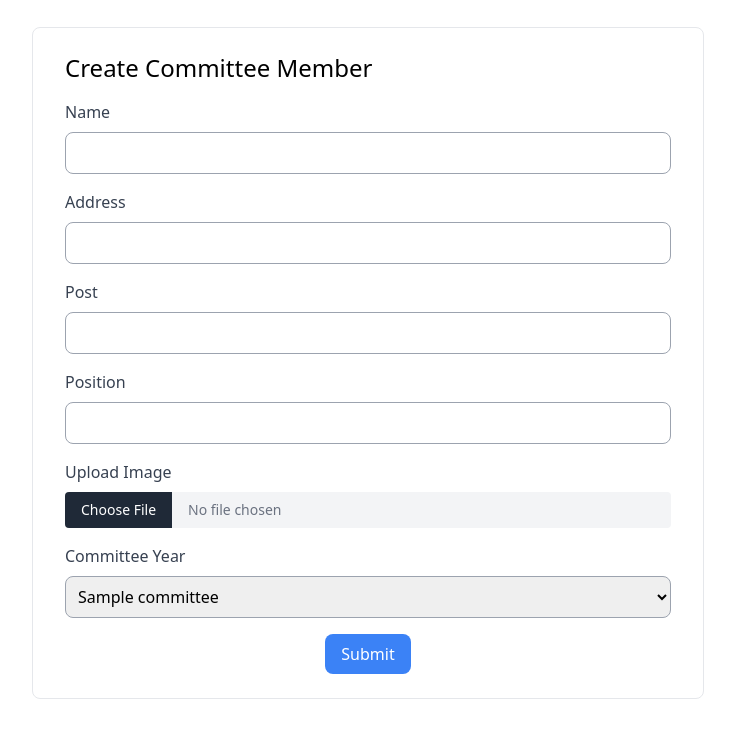
After one commit to prekshaAcharya5/Temple_Project, a Django app: page /mandir/add_member/ in a window 1280 px wide. The commit adds this page. Shown: the part 157-888 px from the top of the page, without its empty margins (272-1007 px from the left). Run offline with Django 5.2, Linux system fonts and the light colour scheme; tables that the repository leaves empty hold one stand-in row (values such as "Sample post").

Commit message:
'committe,committe_member'

```diff
--- a/temple/mandir/models.py
+++ b/temple/mandir/models.py
@@ -2,6 +2,7 @@ from django.db import models
 
 # Create your models here.
 from django.db import models
+from django.core.validators import RegexValidator
 
 
 # class User(models.Model):
@@ -33,7 +34,7 @@ class CommitteeMember(models.Model):
     post = models.CharField(max_length=100)
     position = models.CharField(max_length=100)
     image = models.ImageField(upload_to='committee_members/')
-    c_id = models.ForeignKey(Committee, on_delete=models.CASCADE)
+    c_id = models.ForeignKey(Committee, on_delete=models.CASCADE,db_column='c_id')
 
     def __str__(self):
         return self.name
@@ -63,6 +64,17 @@ class Donor(models.Model):
     id = models.AutoField(primary_key=True)
     name = models.CharField(max_length=255)
     address = models.TextField()
+    phone_number = models.CharField(
+        max_length=10,null=False,default='9812345678',
+        validators=[
+            RegexValidator(
+                regex=r'^\d{10}$',
+                message="Phone number must be exactly 10 digits.",
+                code='invalid_phone_number'
+            )
+        ],
+    )
+    email=models.EmailField(null=True)
     amount = models.DecimalField(max_digits=10, decimal_places=2)
     donated_date = models.DateField()
 
--- /dev/null
+++ b/temple/mandir/templates/front/create_committee_member.html
@@ -0,0 +1,73 @@
+<!DOCTYPE html>
+<html lang="en">
+
+<head>
+    <meta charset="UTF-8">
+    <meta name="viewport" content="width=device-width, initial-scale=1.0">
+    <title>Create Committee Member Page</title>
+    {% load static %}
+    <link href="{% static 'src/styles.css' %}" rel="stylesheet" />
+</head>
+
+<body>
+    {% include '../components/_navbar.html' %}
+
+    <div class="bg-white border rounded-lg px-8 py-6 mx-auto my-8 max-w-2xl">
+        <h2 class="text-2xl font-medium mb-4">Create Committee Member</h2>
+        <form action="{% url "add_member" %}" method="POST" enctype="multipart/form-data">
+            {% csrf_token %}
+            <!-- Name Input -->
+            <div class="mb-4">
+                <label for="name" class="block text-gray-700 font-medium mb-2">Name</label>
+                <input type="text" id="name" name="name"
+                    class="border border-gray-400 p-2 w-full rounded-lg focus:outline-none focus:border-blue-400" required>
+            </div>
+
+            <!-- Address Input -->
+            <div class="mb-4">
+                <label for="address" class="block text-gray-700 font-medium mb-2">Address</label>
+                <input type="text" id="address" name="address"
+                    class="border border-gray-400 p-2 w-full rounded-lg focus:outline-none focus:border-blue-400" required>
+            </div>
+
+            <!-- Post Input -->
+            <div class="mb-4">
+                <label for="post" class="block text-gray-700 font-medium mb-2">Post</label>
+                <input type="text" id="post" name="post"
+                    class="border border-gray-400 p-2 w-full rounded-lg focus:outline-none focus:border-blue-400" required>
+            </div>
+
+            <!-- Position Input -->
+            <div class="mb-4">
+                <label for="position" class="block text-gray-700 font-medium mb-2">Position</label>
+                <input type="text" id="position" name="position"
+                    class="border border-gray-400 p-2 w-full rounded-lg focus:outline-none focus:border-blue-400" required>
+            </div>
+
+            <!-- Image Upload -->
+            <div class="mb-4">
+                <label for="image" class="block text-gray-700 font-medium mb-2">Upload Image</label>
+                <input type="file" id="image" name="image"
+                    class="w-full text-gray-500 font-medium text-sm bg-gray-100 file:cursor-pointer cursor-pointer file:border-0 file:py-2 file:px-4 file:mr-4 file:bg-gray-800 file:hover:bg-gray-700 file:text-white rounded" />
+            </div>
+
+            <!-- Committee Year Select -->
+            <div class="mb-4">
+                <label for="c_id" class="block text-gray-700 font-medium mb-2">Committee Year</label>
+                <select id="c_id" name="committee_id"
+                    class="border border-gray-400 p-2 w-full rounded-lg focus:outline-none focus:border-blue-400" required>
+                    {% for committee in committees %}
+                    <option value="{{committee.id }}">{{ committee.name }}</option>
+                    {% endfor %}
+                </select>
+            </div>
+
+            <!-- Submit Button -->
+            <div class="text-center">
+                <button type="submit" class="bg-blue-500 text-white px-4 py-2 rounded-lg hover:bg-blue-600">Submit</button>
+            </div>
+        </form>
+    </div>
+</body>
+
+</html>
--- a/temple/mandir/urls.py
+++ b/temple/mandir/urls.py
@@ -1,6 +1,6 @@
 from django.urls import path
 from .views.auth_views import register,login
-from .views.main_views import about_us,be_a_doner,doner,event,gallery,home,committe_member,notice,committe,add_member
+from .views.main_views import about_us,be_a_doner,doner,event,gallery,home,committe_member,notice,committe,create_committee_member,add_committe
 
 urlpatterns = [
         path("register",register),
@@ -11,8 +11,9 @@ urlpatterns = [
         path("event",event),
         path("gallery",gallery),
         path("",home),
-        path('',committe),
-        path('addmember/',add_member),
-        path("member",committe_member),
+        path('committe',committe),
+        path('add_member/',create_committee_member,name='add_member'),
+        path("committe_member",committe_member,name='committe_member'),
+        path('add_committe/',add_committe,name="add_committe"),
         path("notice",notice)
     ]
--- a/temple/mandir/views/main_views.py
+++ b/temple/mandir/views/main_views.py
@@ -1,5 +1,6 @@
-from django.shortcuts import render,redirect
+from django.shortcuts import render,redirect,get_object_or_404
 from ..models import Committee,CommitteeMember,Content,ContentImage,Donor,DonorImage,ContactUs
+from django.http import HttpResponseBadRequest,HttpResponseNotFound
 
 def home(request):
     return render(request,'front/home.html')
@@ -19,32 +20,89 @@ def event(request):
 def gallery(request):
     return render(request,'front/gallery.html')
 
+def add_committe(request):
+    if request.method == 'POST':
+        name = request.POST.get("name")
+        start_date = request.POST.get("start_date")
+        end_date = request.POST.get("end_date")
+        is_current = request.POST.get("is_current") == "on"
+        Committee.objects.create(
+            name=name,
+            start_date=start_date,
+            end_date=end_date,
+            is_current=is_current,
+        )
+        return redirect('add_committe')
+    return render(request, 'front/add_committe.html')
+
 def committe(request):
-    return render(request,'font/committe.html')
+    # Fetch all committees to display
+    committees = Committee.objects.all()
+    return render(request, 'front/committe.html', {'committees': committees})
 
-def add_member(request):
-    if request.method=='POST':
-        name=request.POST.get('name')
-        address=request.POST.get('address')
-        post=request.POST.get('post')
-        position=request.POST.get('position')
-        image=request.FILES.get('committee_members')
-        member=CommitteeMember.objects.create(
+def create_committee_member(request):
+    if request.method == 'POST':
+        name = request.POST.get('name')
+        address = request.POST.get('address')
+        post = request.POST.get('post')
+        position = request.POST.get('position')
+        image = request.FILES.get('image')  # Ensure the input name is 'image'
+        c_id = request.POST.get('committee_id')
+        committee = get_object_or_404(Committee, id=c_id)
+
+        # Create and save the CommitteeMember instance
+        committemember=CommitteeMember.objects.create(
             name=name,
             address=address,
             post=post,
             position=position,
             image=image,
-            c_id=request.c
+            c_id=committee
         )
-        member.save()
+        committemember.save()
         return redirect('add_member')
 
-    return render(request,'front/committe_member.html')
+    # Fetch committees for the dropdown
+    committees = Committee.objects.all()
+    return render(request, 'front/create_committee_member.html', {'committees': committees})
+#  def create_committee_member(request):
+#     if request.method == 'POST':
+#         # Handle form submission (process POST data)
+#         name = request.POST.get('name')
+#         address = request.POST.get('address')
+#         post = request.POST.get('post')
+#         position = request.POST.get('position')
+#         image = request.FILES.get('image')
+#         committee_id = request.POST.get('committee_id')
+
+#         # Validate committee existence
+#         try:
+#             committee = Committee.objects.get(id=committee_id)
+#         except Committee.DoesNotExist:
+#             return HttpResponseBadRequest("Invalid committee ID.")
+
+#         # Create a new committee member
+#         CommitteeMember.objects.create(
+#             name=name,
+#             address=address,
+#             post=post,
+#             position=position,
+#             image=image,
+#             c_id=committee
+#         )
+#         return HttpResponse("Committee member created successfully.")
+
+#     elif request.method == 'GET':
+#         # Render the form template
+#         committees = Committee.objects.all()
+#         return render(request, 'fronts/create_committee_member.html', {'committees': committees})
+
+#     else:
+#         return HttpResponseBadRequest("Invalid request method.")
 
 def committe_member(request):
     members=CommitteeMember.objects.all()
-    return render(request,'front/committe_member')
+    return render(request,'front/committe_member',{'members':members})
 
 def notice(request):
     return render(request,'front/notice.html')
--- a/temple/static/src/styles.css
+++ b/temple/static/src/styles.css
@@ -663,6 +663,11 @@ video {
   margin-bottom: 1.5rem;
 }
 
+.my-8 {
+  margin-top: 2rem;
+  margin-bottom: 2rem;
+}
+
 .\!mt-8 {
   margin-top: 2rem !important;
 }
@@ -1162,6 +1171,11 @@ video {
   border-color: rgb(209 213 219 / var(--tw-border-opacity, 1));
 }
 
+.border-gray-400 {
+  --tw-border-opacity: 1;
+  border-color: rgb(156 163 175 / var(--tw-border-opacity, 1));
+}
+
 .bg-\[\#011c2b\] {
   --tw-bg-opacity: 1;
   background-color: rgb(1 28 43 / var(--tw-bg-opacity, 1));
@@ -1175,6 +1189,11 @@ video {
 .bg-blue-100 {
   --tw-bg-opacity: 1;
   background-color: rgb(219 234 254 / var(--tw-bg-opacity, 1));
+}
+
+.bg-blue-500 {
+  --tw-bg-opacity: 1;
+  background-color: rgb(59 130 246 / var(--tw-bg-opacity, 1));
 }
 
 .bg-blue-600 {
@@ -1333,6 +1352,11 @@ video {
   padding-right: 1.5rem;
 }
 
+.px-8 {
+  padding-left: 2rem;
+  padding-right: 2rem;
+}
+
 .py-16 {
   padding-top: 4rem;
   padding-bottom: 4rem;
@@ -1518,6 +1542,11 @@ video {
 .text-gray-600 {
   --tw-text-opacity: 1;
   color: rgb(75 85 99 / var(--tw-text-opacity, 1));
+}
+
+.text-gray-700 {
+  --tw-text-opacity: 1;
+  color: rgb(55 65 81 / var(--tw-text-opacity, 1));
 }
 
 .text-gray-800 {
```
Also changed, not shown: other parts of temple/static/src/styles.css (+51 -0 lines), temple/mandir/templates/front/add_committe.html (added, +55 -0 lines), temple/mandir/templates/front/committe.html (+21 -0 lines), temple/mandir/migrations/0002_donor_email_donor_phone_number.py (added), temple/mandir/migrations/0003_alter_committeemember_c_id.py (added), temple/mandir/templates/front/add_member.html (deleted), temple/media/committee_members/75d95a69-19ff-4ff1-a295-bc714ca8de1e.jpeg (added).
